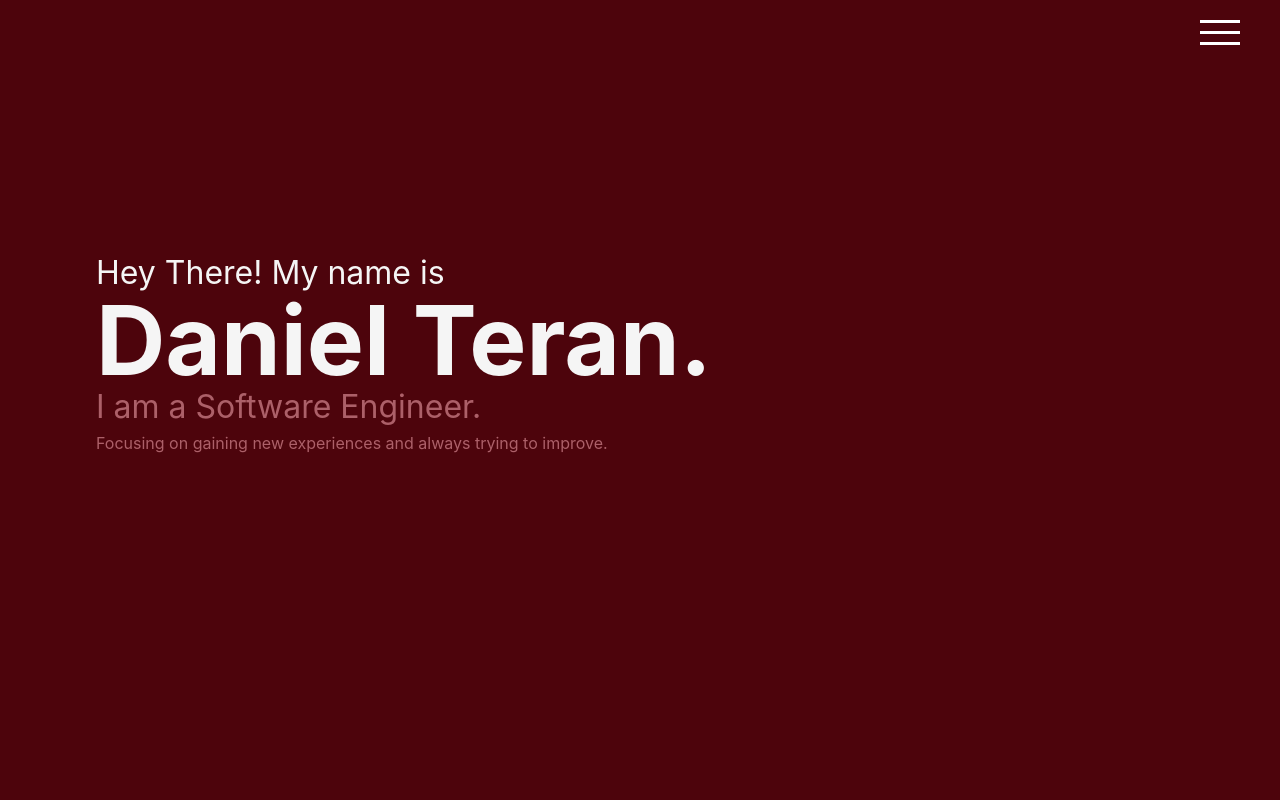
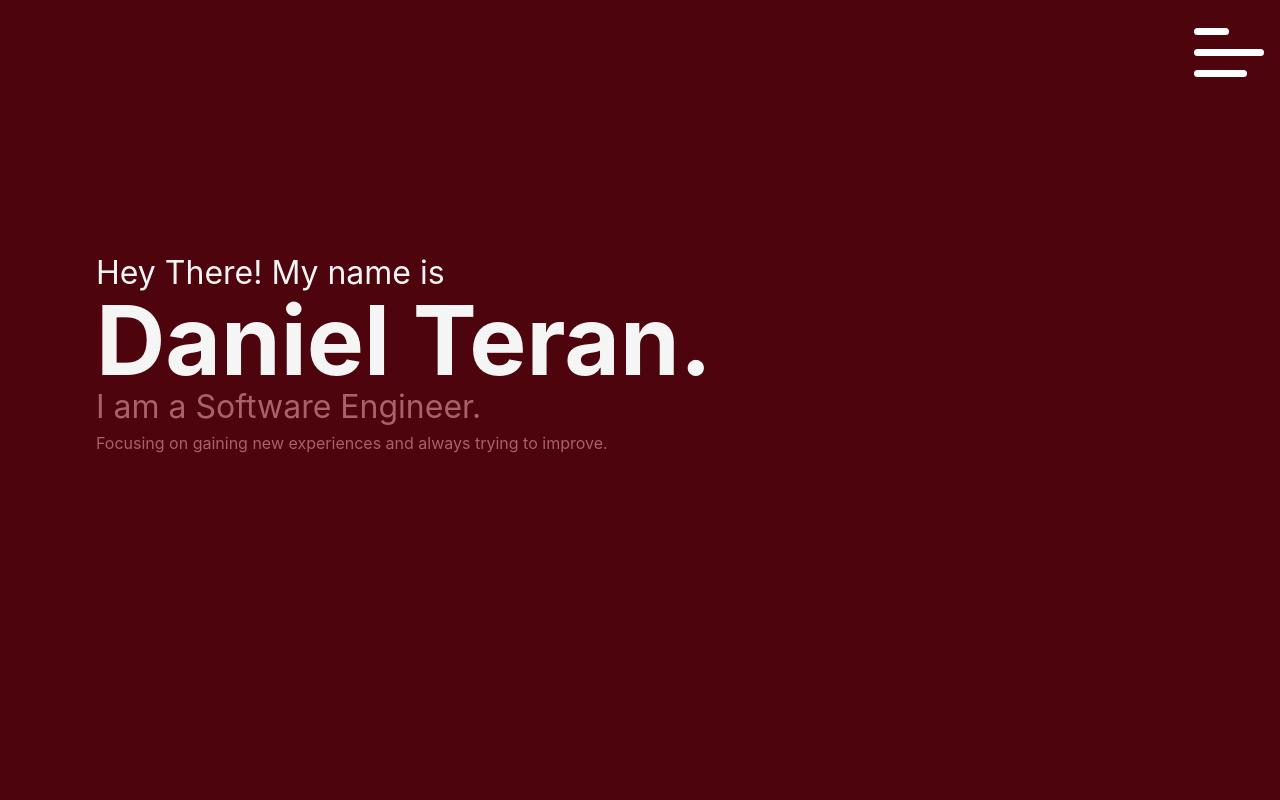
Before and after one commit to dteran24/my-portfolio, a React (Vite) app: page / in a window 1280 px wide. Shown: the top 800 px of the page. Built offline with nearby package versions, Linux system fonts and the light colour scheme.

Commit message:
change navbar menu icon

```diff
--- a/src/components/Navbar.module.css
+++ b/src/components/Navbar.module.css
@@ -3,13 +3,14 @@
   justify-content: end;
   align-items: center;
   width: 100%;
-  height: 4rem;
+  height: 6rem;
   position: fixed;
   top: 0;
   background-color: #4d040c;
   -webkit-transition: all 0.3s ease-in-out;
   -o-transition: all 0.3s ease-in-out;
-  transition: all 0.3s ease-in-out;
+  transition: all 0.3s ease-in-out, background-color 0.3s ease-in-out;
+  overflow: hidden;
   z-index: 1;
 }
 .nav-container.active {
@@ -26,76 +27,59 @@
   color: black;
   box-shadow: 0 6px 6px rgba(0, 0, 0, 0.54);
 }
-.hamburger .line {
-  width: 40px;
-  height: 3px;
-  background-color: white;
-  display: block;
-  margin: 8px auto;
-  -webkit-transition: all 0.3s ease-in-out;
-  -o-transition: all 0.3s ease-in-out;
-  transition: all 0.3s ease-in-out;
-}
-.hamburger .line.scrolled {
-  background-color: black;
-}
-.hamburger {
-  margin-right: 2.5rem;
-  position: relative;
-  -webkit-transition: all 0.3s ease-in-out;
-  -o-transition: all 0.3s ease-in-out;
-  transition: all 0.3s ease-in-out;
-}
-.hamburger:hover {
+
+label {
+  display: flex;
+  flex-direction: column;
+  width: 70px;
+  margin-top: 0.5rem;
+  margin-right: 1rem;
   cursor: pointer;
 }
 
-.hamburger.is-active {
-  animation: smallbig 0.6s forwards;
+label span {
+  background: #fff;
+  border-radius: 10px;
+  height: 7px;
+  margin: 7px 0;
+  transition: 0.4s cubic-bezier(0.68, -0.6, 0.32, 1.6);
+}
+.scrolled {
+  background: black;
 }
 
-@keyframes smallbig {
-  0%,
-  100% {
-    -webkit-transform: scale(1);
-    -ms-transform: scale(1);
-    -o-transform: scale(1);
-    transform: scale(1);
-  }
-
-  50% {
-    -webkit-transform: scale(0);
-    -ms-transform: scale(0);
-    -o-transform: scale(0);
-    transform: scale(0);
-  }
+span:nth-of-type(1) {
+  width: 50%;
 }
 
-.hamburger.is-active .line:nth-child(1),
-.hamburger.is-active .line:nth-child(2),
-.hamburger.is-active .line:nth-child(3) {
-  -webkit-transition-delay: 0.2s;
-  -o-transition-delay: 0.2s;
-  transition-delay: 0.2s;
+span:nth-of-type(2) {
+  width: 100%;
 }
 
-.hamburger.is-active .line:nth-child(2) {
-  opacity: 0;
+span:nth-of-type(3) {
+  width: 75%;
 }
 
-.hamburger.is-active .line:nth-child(1) {
-  -webkit-transform: translateY(12px) rotate(45deg);
-  -ms-transform: translateY(12px) rotate(45deg);
-  -o-transform: translateY(12px) rotate(45deg);
-  transform: translateY(12px) rotate(45deg);
+input[type="checkbox"] {
+  display: none;
 }
 
-.hamburger.is-active .line:nth-child(3) {
-  -webkit-transform: translateY(-12px) rotate(-45deg);
-  -ms-transform: translateY(-12px) rotate(-45deg);
-  -o-transform: translateY(-12px) rotate(-45deg);
-  transform: translateY(-12px) rotate(-45deg);
+input[type="checkbox"]:checked ~ span:nth-of-type(1) {
+  transform-origin: bottom;
+  transform: rotatez(45deg) translate(8px, 0px);
 }
+
+input[type="checkbox"]:checked ~ span:nth-of-type(2) {
+  transform-origin: top;
+  transform: rotatez(-45deg);
+}
+
+input[type="checkbox"]:checked ~ span:nth-of-type(3) {
+  transform-origin: bottom;
+  width: 50%;
+  transform: translate(30px, -11px) rotatez(45deg);
+}
+
 .nav-container ul {
   list-style-type: none;
   padding: none;
@@ -112,14 +96,16 @@
 .navList {
   margin-right: 2.5rem;
   margin-bottom: 0;
-  margin-top: 5rem;
+  margin-top: 3rem;
   justify-content: center;
   max-height: 0; /* Initially hide the navList */
   overflow: hidden;
-  transition: max-height 0.3s ease-in-out;
+  transition: max-height 0.3s ease-in-out, opacity 0.3s ease-in-out; /* Add opacity transition */
+  opacity: 0; /* Initially set to invisible */
 }
 .nav-container.active .navList {
   max-height: 300px; /* Adjust the max-height to the desired value */
+  opacity: 1;
 }
 
 .navListItem {
@@ -149,12 +135,12 @@
 }
 
 .iconList {
-  margin-right: 1rem;
   margin-top: 0;
   display: flex;
+  padding: 0;
 }
 .iconListItem {
-  margin-right: 0.9rem;
+  margin-right: 1rem;
 }
 .iconListItem a {
   transition: all 0.3s ease-in-out;
@@ -174,8 +160,16 @@
 .nav-container a {
   font-size: 2rem;
 }
-@media only screen and (max-width: 868px) {
-  .hamburger {
-    margin-right: 1rem;
+@media only screen and (max-width: 400px) {
+  .nav-container.active {
+    align-items: center;
+    label {
+      margin-right: 0;
+      margin-left: 16rem;
+    }
+  }
+  .navList {
+    padding: 0;
+    margin-right: 0;
   }
 }
--- a/src/components/Navbar.tsx
+++ b/src/components/Navbar.tsx
@@ -59,26 +59,21 @@ const Navbar = () => {
     isScrolled ? styles.scrolled : ""
   } ${isOpen ? styles.active : ""}`;
 
-  const lineClass = `${styles.line} ${
-    isScrolled || isOpen ? styles.scrolled : ""
-  }`;
-
+  const lineClass = `${isScrolled || isOpen ? styles.scrolled : ""}`;
   return (
     <nav className={navbarClass} ref={navbarRef}>
-      <div
-        className={
-          isOpen
-            ? styles.hamburger + " " + styles["is-active"]
-            : styles.hamburger
-        }
-        id="hamburger-9"
+      <label htmlFor="check">
+        <input
+          checked={isOpen}
+          type="checkbox"
+          id="check"
           onClick={() => setIsOpen((prev) => !prev)}
-      >
+        />
         <span className={lineClass}></span>
         <span className={lineClass}></span>
         <span className={lineClass}></span>
-      </div>
-      {isOpen ? (
+      </label>
+      {isOpen && (
         <>
           <ul className={styles.navList}>
             <li className={styles.navListItem}>
@@ -120,7 +115,6 @@ const Navbar = () => {
                 Contact
               </Link>
             </li>
-          </ul>
             <ul className={styles.iconList}>
               {links.map((item) => {
                 return (
@@ -132,9 +126,8 @@ const Navbar = () => {
                 );
               })}
             </ul>
+          </ul>
         </>
-      ) : (
-        ""
       )}
     </nav>
   );
```
Lines whose indentation alone changed are shown as unchanged.
